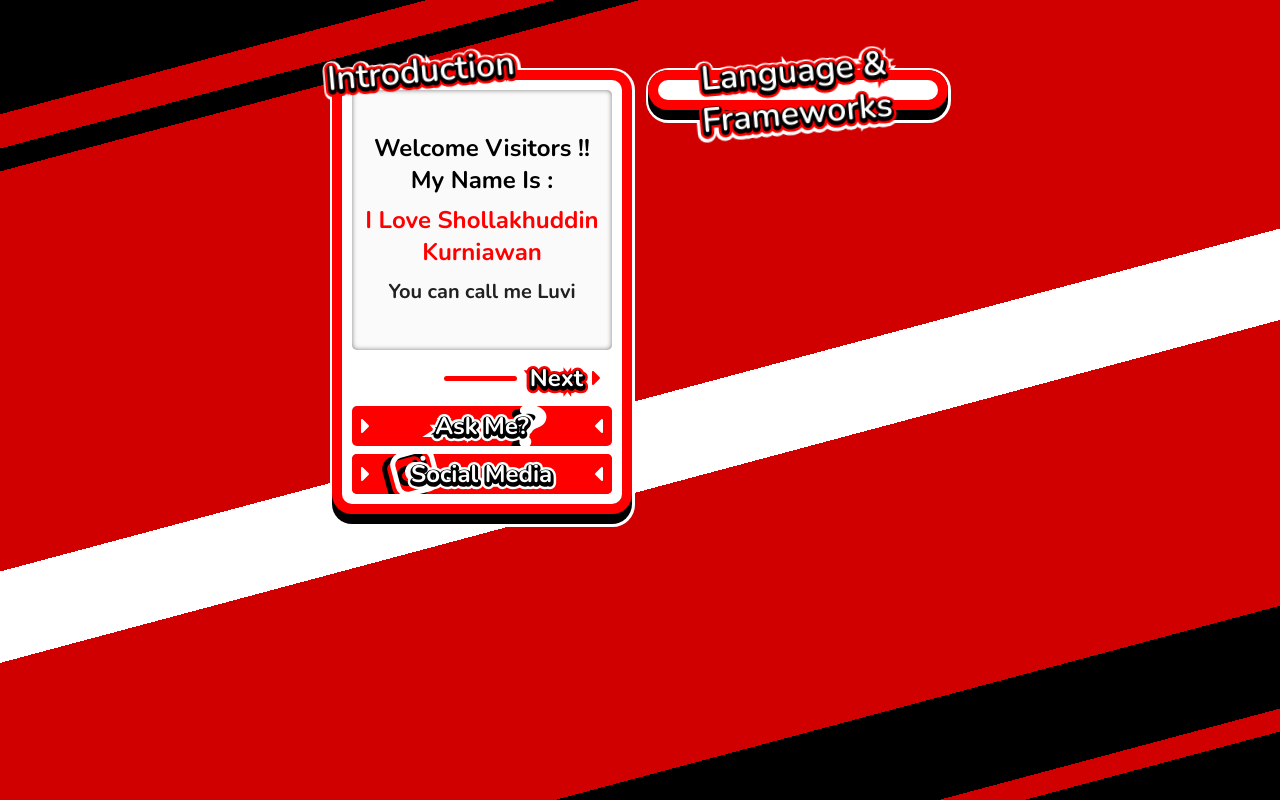
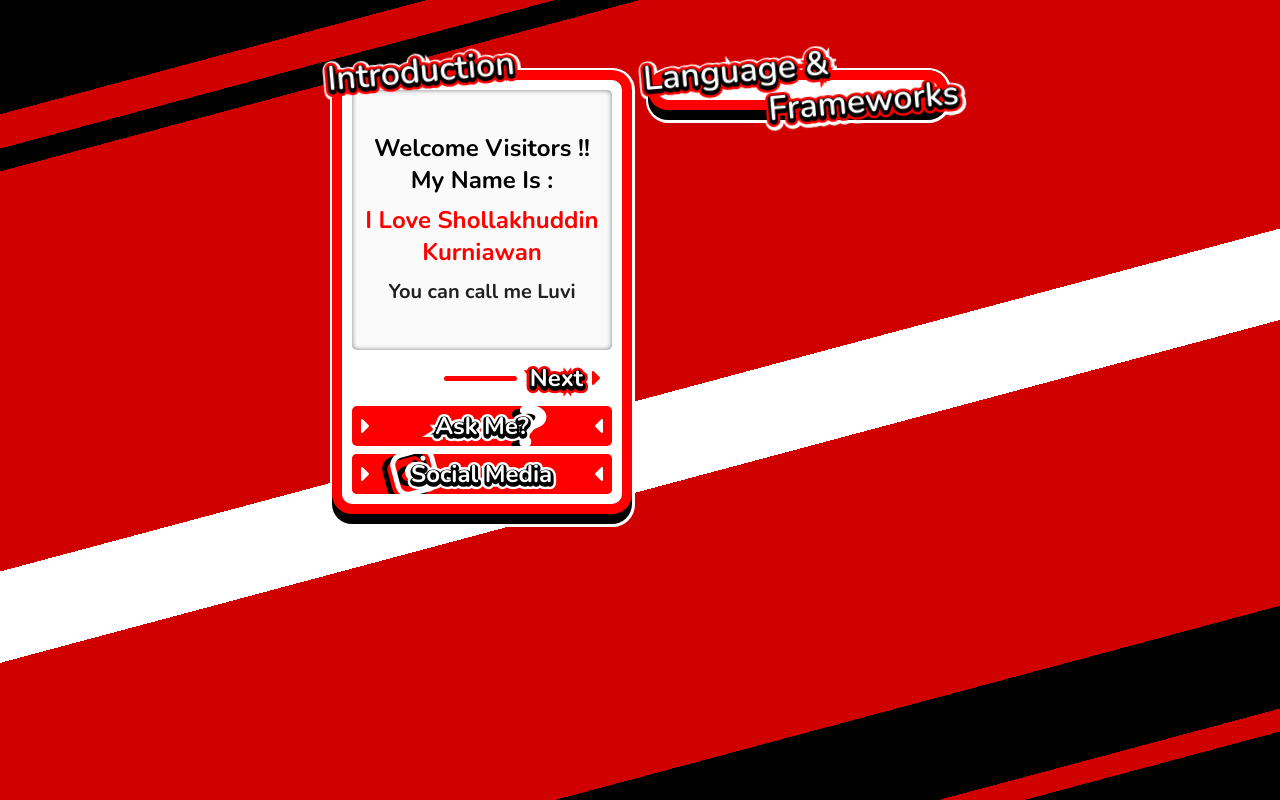
Before and after one commit to lluuvvii/my-personal-web-nextjs, a Next.js app: page / in a window 1280 px wide. Built offline with nearby package versions, Linux system fonts and the light colour scheme.

Commit message:
update title lang frameworks layout

```diff
--- a/src/app/components/techStack/TechSkillsCard.tsx
+++ b/src/app/components/techStack/TechSkillsCard.tsx
@@ -58,6 +58,29 @@ const TechSkillsCard = () => {
           variant='h4'
           sx={{
             position: 'absolute',
+            top: '10px',
+            left: '118px',
+            textAlign: 'center',
+            fontFamily: 'Nunito, Arial, sans-serif',
+            fontWeight: 600,
+            WebkitTextStroke: '15px white',
+            color: 'white',
+          }}>
+          Frameworks
+        </Typography>
+        <Typography
+          component={motion.div}
+          initial={{ scale: 0, rotate: -5 }}
+          animate={{ scale: 1 }}
+          transition={{
+            type: 'spring',
+            stiffness: 500,
+            damping: 30,
+            delay: 0.1
+          }}
+          variant='h4'
+          sx={{
+            position: 'absolute',
             top: '-20px',
             left: '-7px',
             textAlign: 'center',
@@ -66,7 +89,7 @@ const TechSkillsCard = () => {
             WebkitTextStroke: '15px white',
             color: 'white',
           }}>
-          Language & Frameworks
+          Language &
         </Typography>
       </Box>
       <Box
@@ -126,6 +149,74 @@ const TechSkillsCard = () => {
           variant='h4'
           sx={{
             position: 'absolute',
+            top: '12px',
+            left: '120px',
+            textAlign: 'center',
+            fontFamily: 'Nunito, Arial, sans-serif',
+            fontWeight: 600,
+            WebkitTextStroke: '10px red',
+            color: 'red',
+          }}>
+          Frameworks
+        </Typography>
+        <Typography
+          component={motion.div}
+          initial={{ scale: 0, rotate: -5 }}
+          animate={{ scale: 1 }}
+          transition={{
+            type: 'spring',
+            stiffness: 500,
+            damping: 30,
+            delay: 0.2
+          }}
+          variant='h4'
+          sx={{
+            position: 'absolute',
+            top: '12px',
+            left: '120px',
+            textAlign: 'center',
+            fontFamily: 'Nunito, Arial, sans-serif',
+            fontWeight: 600,
+            WebkitTextStroke: '5px black',
+            color: 'red',
+          }}>
+          Frameworks
+        </Typography>
+        <Typography
+          component={motion.div}
+          initial={{ scale: 0, rotate: -5 }}
+          animate={{ scale: 1 }}
+          transition={{
+            type: 'spring',
+            stiffness: 500,
+            damping: 30,
+            delay: 0.3
+          }}
+          variant='h4'
+          sx={{
+            position: 'absolute',
+            top: '10px',
+            left: '120px',
+            textAlign: 'center',
+            fontFamily: 'Nunito, Arial, sans-serif',
+            fontWeight: 600,
+            color: 'white',
+          }}>
+          Frameworks
+        </Typography>
+        <Typography
+          component={motion.div}
+          initial={{ scale: 0, rotate: -5 }}
+          animate={{ scale: 1 }}
+          transition={{
+            type: 'spring',
+            stiffness: 500,
+            damping: 30,
+            delay: 0.1
+          }}
+          variant='h4'
+          sx={{
+            position: 'absolute',
             top: '-18px',
             left: '-5px',
             textAlign: 'center',
@@ -134,7 +225,7 @@ const TechSkillsCard = () => {
             WebkitTextStroke: '10px red',
             color: 'red',
           }}>
-          Language & Frameworks
+          Language &
         </Typography>
         <Typography
           component={motion.div}
@@ -157,7 +248,7 @@ const TechSkillsCard = () => {
             WebkitTextStroke: '5px black',
             color: 'red',
           }}>
-          Language & Frameworks
+          Language &
         </Typography>
         <Typography
           component={motion.div}
@@ -179,7 +270,7 @@ const TechSkillsCard = () => {
             fontWeight: 600,
             color: 'white',
           }}>
-          Language & Frameworks
+          Language &
         </Typography>
       </Box>
     </Box>
```
